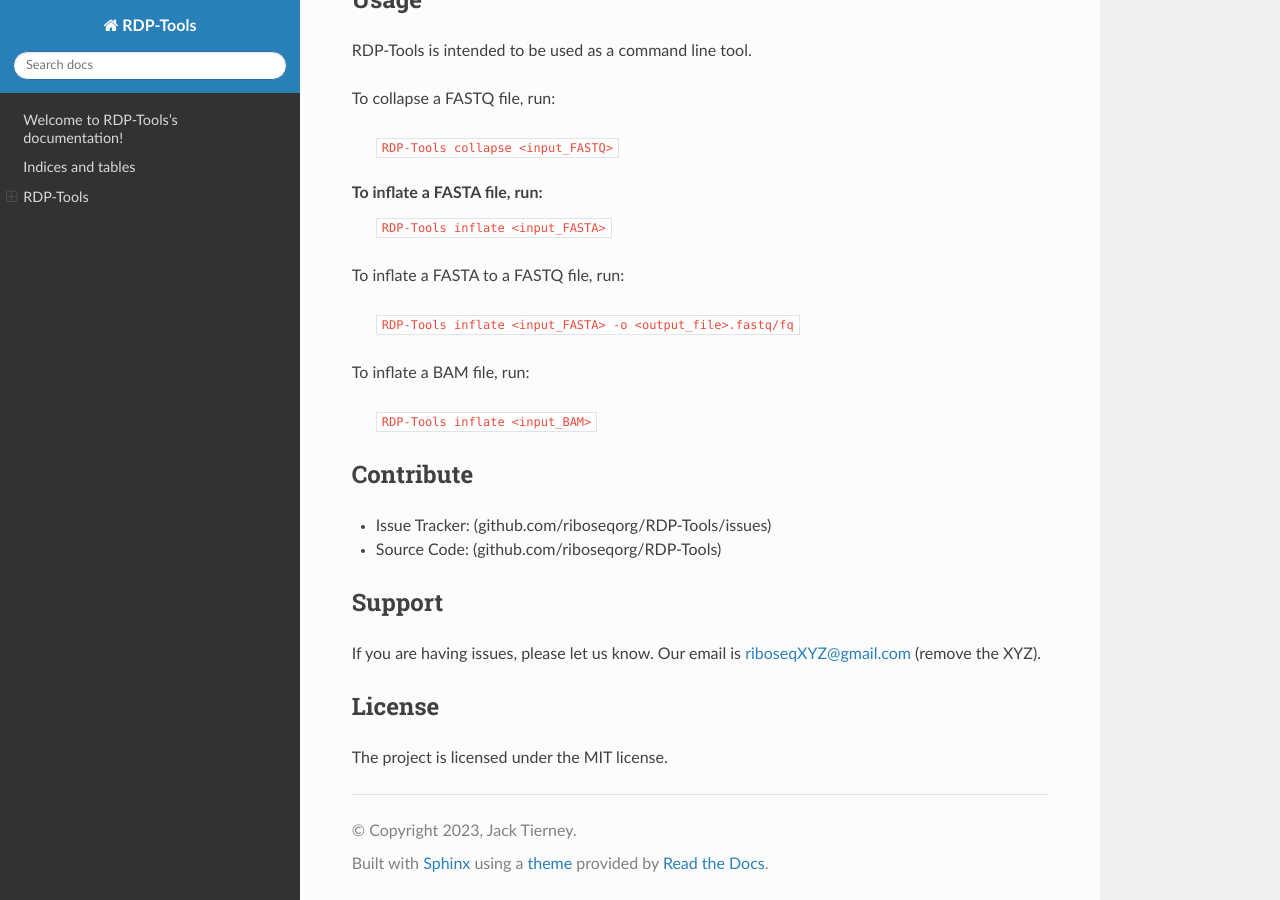
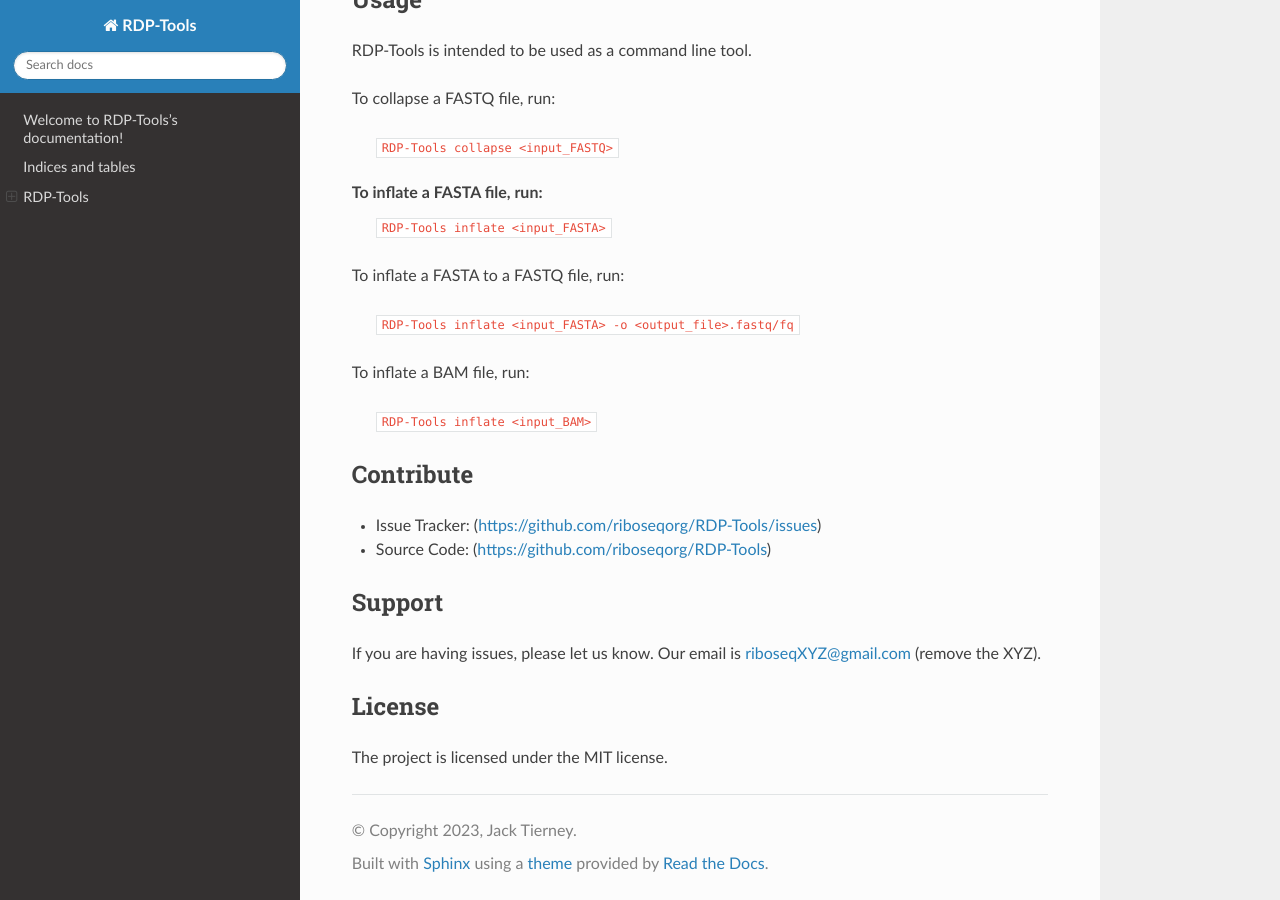
Before and after one commit to riboseqorg/RDP-Tools, a Sphinx documentation site: the page built from docs/index.rst, in a window 1280 px wide and 900 px high, scrolled down 1061 px. Built offline with Sphinx 7.4.7 and the Read the Docs theme 2.0.0, drawn with Linux system fonts in a browser that asks for light colours; part of the change alters nothing that is shown.

```diff
--- a/docs/index.rst
+++ b/docs/index.rst
@@ -75,8 +75,8 @@ To inflate a BAM file, run:
 Contribute
 ----------
 
-- Issue Tracker: (github.com/riboseqorg/RDP-Tools/issues)
-- Source Code: (github.com/riboseqorg/RDP-Tools)
+- Issue Tracker: (https://github.com/riboseqorg/RDP-Tools/issues)
+- Source Code: (https://github.com/riboseqorg/RDP-Tools)
 
 Support
 -------
```
